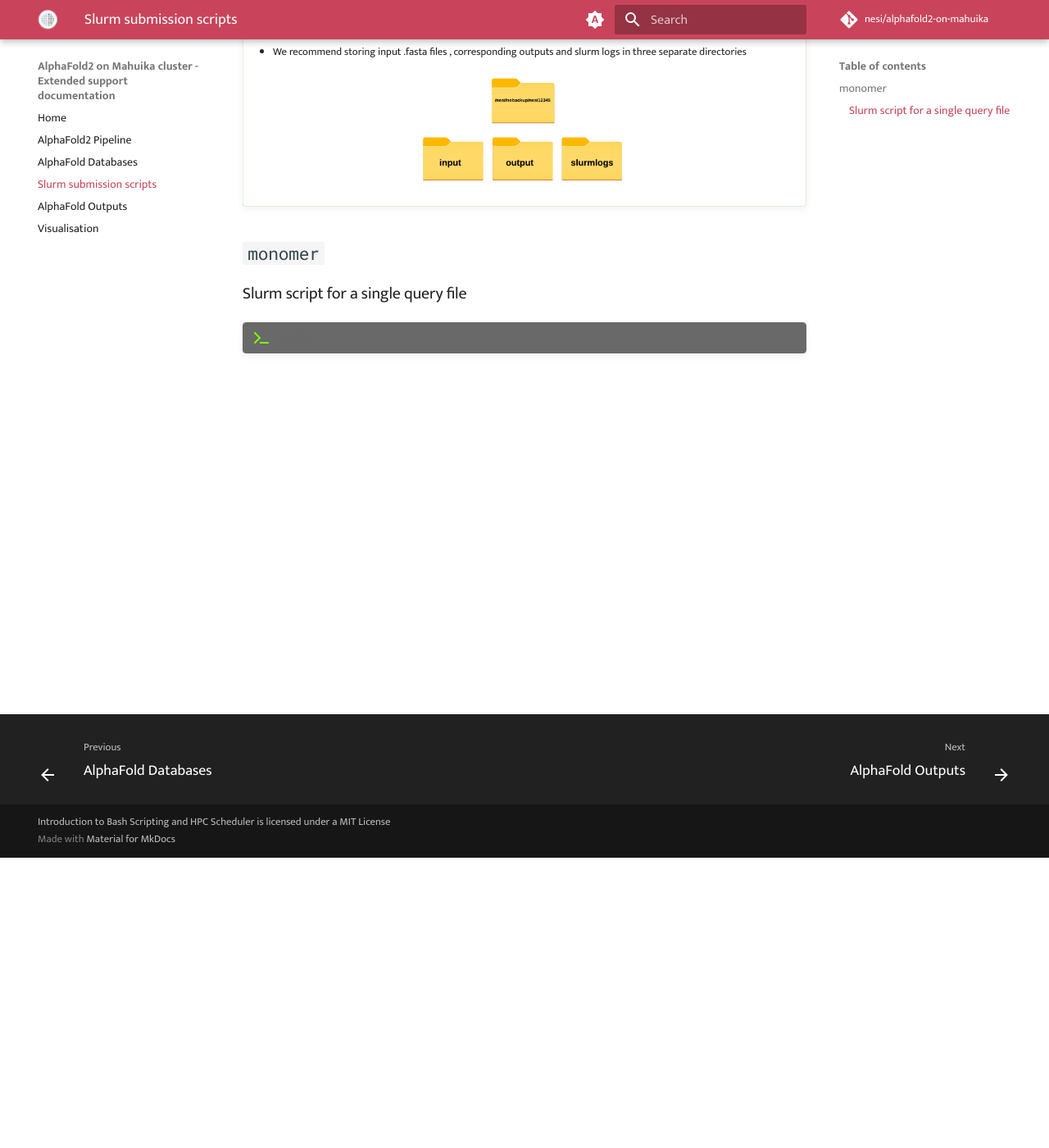
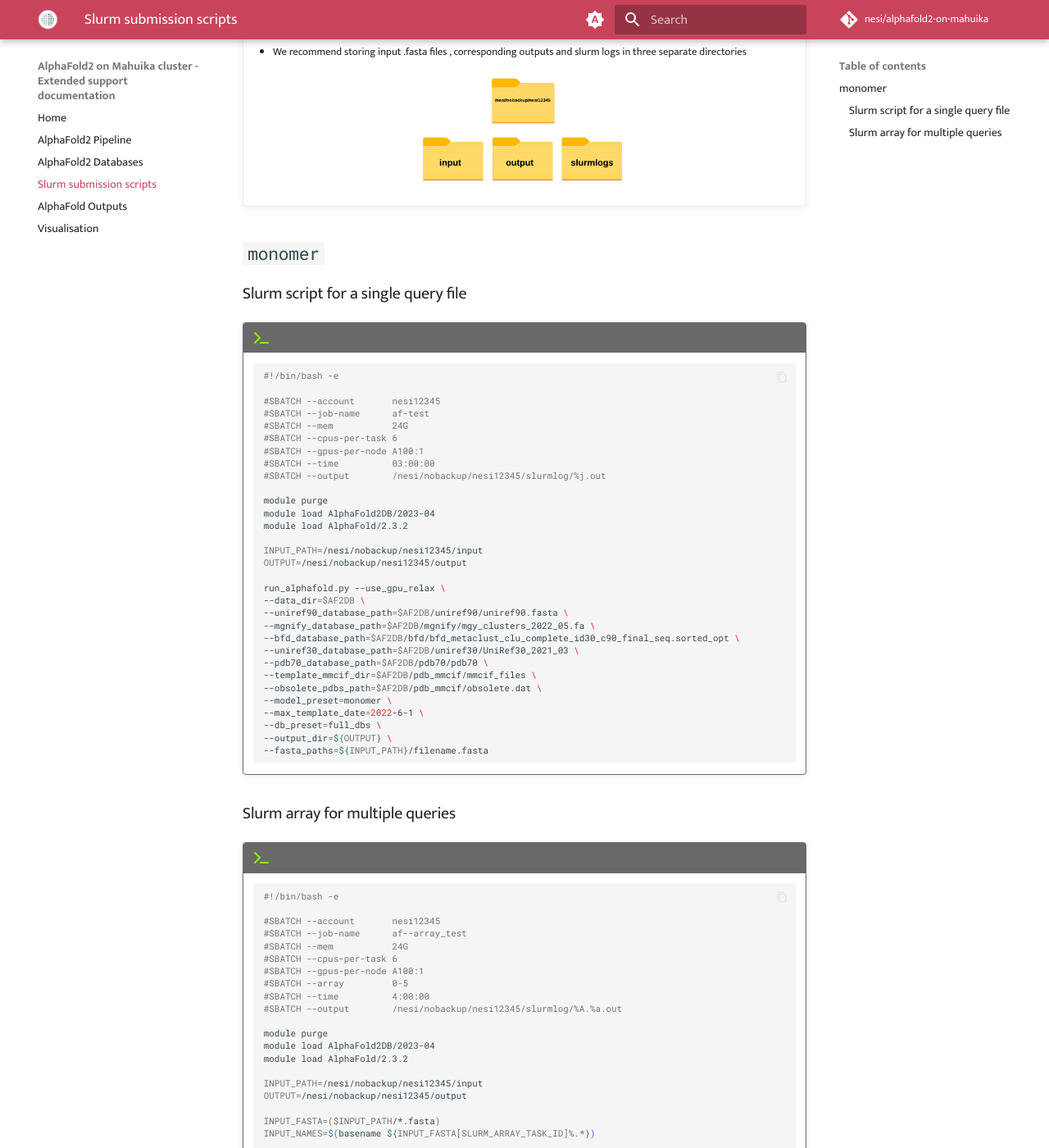
Before and after one commit to nesi/alphafold2-on-mahuika, an MkDocs documentation site: the page built from docs/3_slurmsubmit.md, in a window 1280 px wide and 1400 px high, scrolled down 354 px. Shown: the whole window at 82% size. Built offline with MkDocs 1.6.1 and Material for MkDocs 9.7.7, drawn with Linux system fonts in a browser that asks for light colours; comment, search, counter and statistics services are not loaded; some of the changed text lies outside the part shown.

Commit message:
add Slurm array script

````diff
--- a/docs/2_alphafold2_databases.md
+++ b/docs/2_alphafold2_databases.md
@@ -1,4 +1,4 @@
-# AlphaFold Databases
+# AlphaFold2 Databases
 
 AlphaFold databases are stored in */opt/nesi/db/alphafold_db/*  parent directory. In order to make the database calling more convenient, we have prepared modules for each version of the database. Running module spider AlphaFold2DB will list the available versions based on when they were downloaded (Year-Month)
 
--- a/docs/3_slurmsubmit.md
+++ b/docs/3_slurmsubmit.md
@@ -18,3 +18,77 @@
 
 
 !!! terminal "terminal"
+    ```bash
+    #!/bin/bash -e
+
+    #SBATCH --account       nesi12345
+    #SBATCH --job-name      af-test
+    #SBATCH --mem           24G
+    #SBATCH --cpus-per-task 6
+    #SBATCH --gpus-per-node A100:1
+    #SBATCH --time          03:00:00
+    #SBATCH --output        /nesi/nobackup/nesi12345/slurmlog/%j.out
+
+    module purge
+    module load AlphaFold2DB/2023-04
+    module load AlphaFold/2.3.2
+
+    INPUT_PATH=/nesi/nobackup/nesi12345/input
+    OUTPUT=/nesi/nobackup/nesi12345/output
+
+    run_alphafold.py --use_gpu_relax \
+    --data_dir=$AF2DB \
+    --uniref90_database_path=$AF2DB/uniref90/uniref90.fasta \
+    --mgnify_database_path=$AF2DB/mgnify/mgy_clusters_2022_05.fa \
+    --bfd_database_path=$AF2DB/bfd/bfd_metaclust_clu_complete_id30_c90_final_seq.sorted_opt \
+    --uniref30_database_path=$AF2DB/uniref30/UniRef30_2021_03 \
+    --pdb70_database_path=$AF2DB/pdb70/pdb70 \
+    --template_mmcif_dir=$AF2DB/pdb_mmcif/mmcif_files \
+    --obsolete_pdbs_path=$AF2DB/pdb_mmcif/obsolete.dat \
+    --model_preset=monomer \
+    --max_template_date=2022-6-1 \
+    --db_preset=full_dbs \
+    --output_dir=${OUTPUT} \
+    --fasta_paths=${INPUT_PATH}/filename.fasta
+    ```
+
+### Slurm array for multiple queries
+
+!!! terminal "code"
+    ```bash
+    #!/bin/bash -e
+
+    #SBATCH --account       nesi12345
+    #SBATCH --job-name      af--array_test
+    #SBATCH --mem           24G
+    #SBATCH --cpus-per-task 6
+    #SBATCH --gpus-per-node A100:1
+    #SBATCH --array         0-5
+    #SBATCH --time          4:00:00
+    #SBATCH --output        /nesi/nobackup/nesi12345/slurmlog/%A.%a.out
+
+    module purge
+    module load AlphaFold2DB/2023-04
+    module load AlphaFold/2.3.2
+
+    INPUT_PATH=/nesi/nobackup/nesi12345/input
+    OUTPUT=/nesi/nobackup/nesi12345/output
+
+    INPUT_FASTA=($INPUT_PATH/*.fasta)
+    INPUT_NAMES=$(basename ${INPUT_FASTA[SLURM_ARRAY_TASK_ID]%.*})
+
+    run_alphafold.py --use_gpu_relax \
+    --data_dir=$AF2DB \
+    --uniref90_database_path=$AF2DB/uniref90/uniref90.fasta \
+    --mgnify_database_path=$AF2DB/mgnify/mgy_clusters_2022_05.fa \
+    --bfd_database_path=$AF2DB/bfd/bfd_metaclust_clu_complete_id30_c90_final_seq.sorted_opt \
+    --uniref30_database_path=$AF2DB/uniref30/UniRef30_2021_03 \
+    --pdb70_database_path=$AF2DB/pdb70/pdb70 \
+    --template_mmcif_dir=$AF2DB/pdb_mmcif/mmcif_files \
+    --obsolete_pdbs_path=$AF2DB/pdb_mmcif/obsolete.dat \
+    --model_preset=monomer \
+    --max_template_date=2022-6-1 \
+    --db_preset=full_dbs \
+    --output_dir=${OUTPUT}/${INPUT_NAMES} \
+    --fasta_paths=${INPUT_PATH}/${INPUT_NAMES}.fasta
+    ```
````
